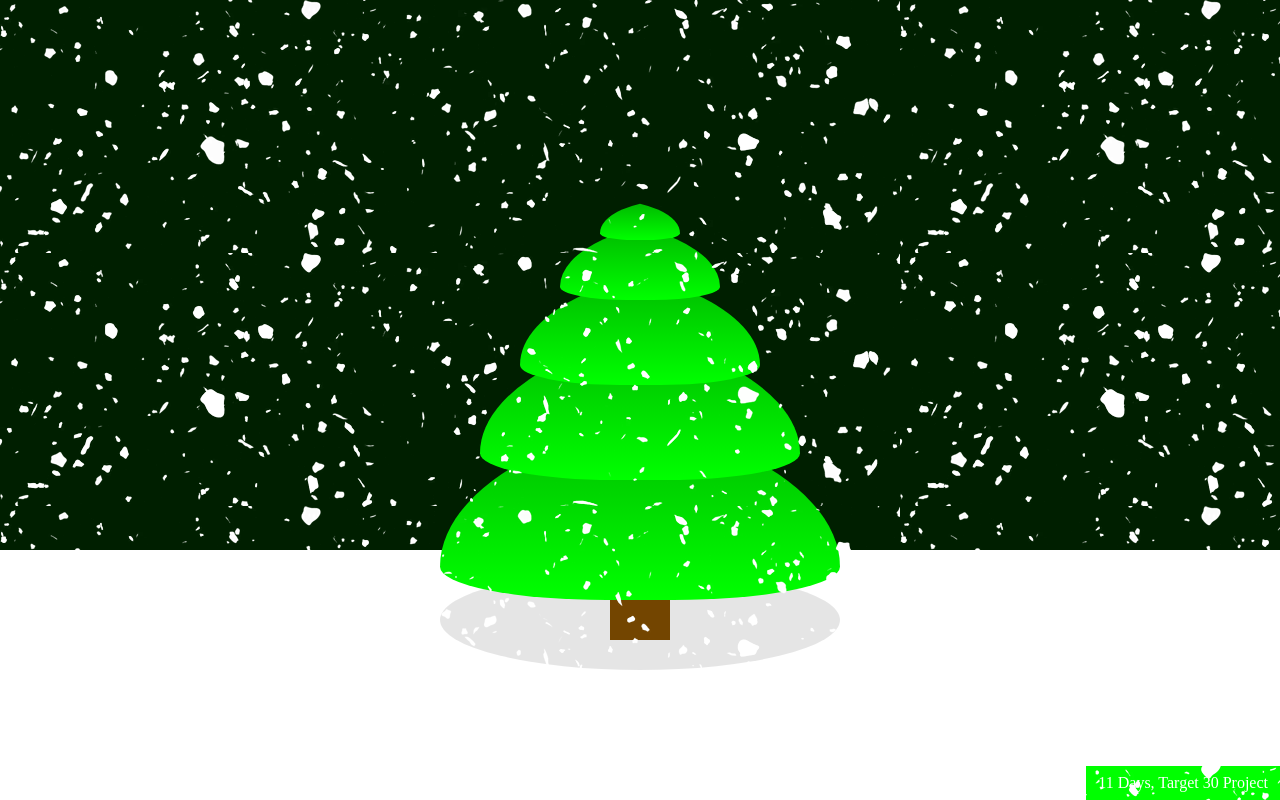
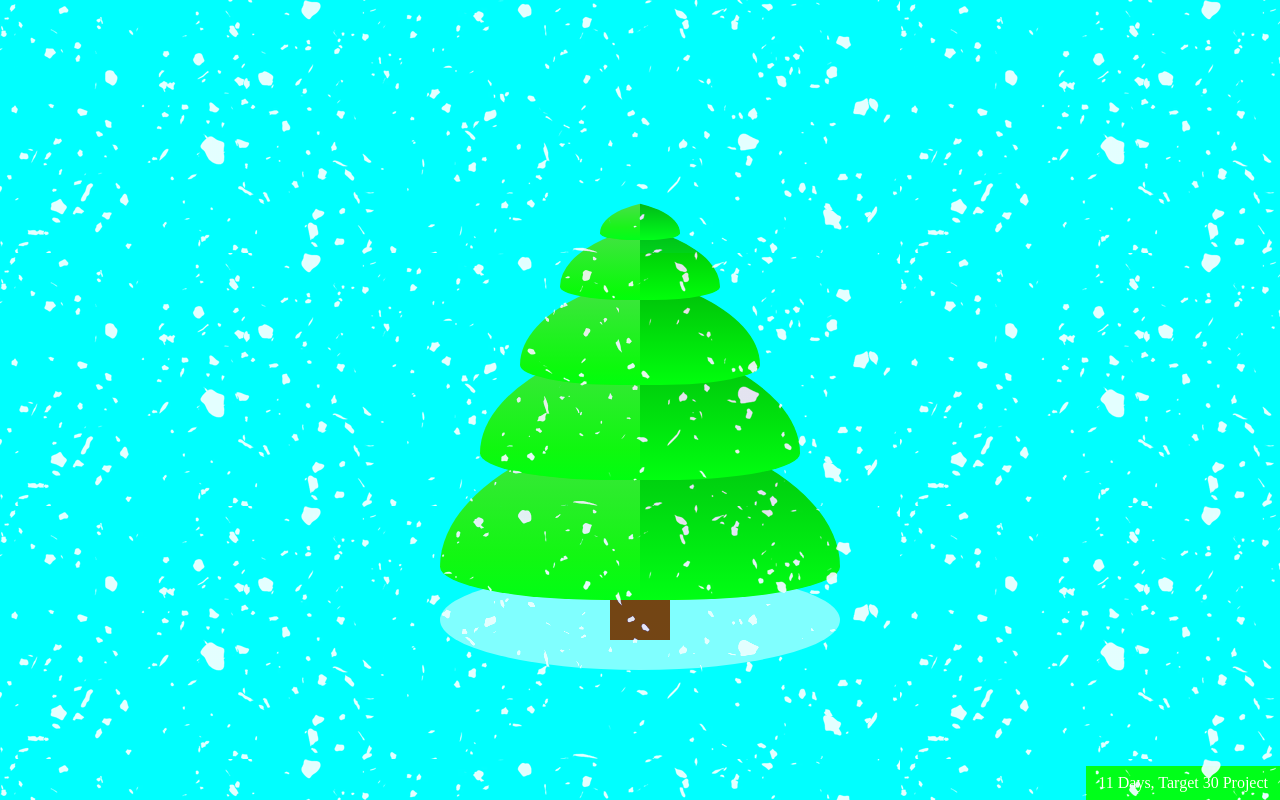
Before and after one commit to nikhilroy2/11-Days-Target-30-Project-Snow-Raining, a plain HTML site: page index.html in a window 1280 px wide. Drawn offline with Linux system fonts and the light colour scheme.

Commit message:
change color

```diff
--- a/css/style.scss
+++ b/css/style.scss
@@ -11,7 +11,7 @@ body{
     display: flex;
     justify-content: center;
     align-items: center;
-    background: #001f00;
+    background: cyan;
 }
 body::before{
     content: '';
@@ -19,7 +19,7 @@ body::before{
     bottom: 0px;
     left: 0px;
     height: 250px;
-    background: #fff;
+    background: cyan;
     width: 100%;
 }
 .tree{
@@ -44,7 +44,7 @@ body::before{
         width: 100%;
         height: 100px;
         border-radius: 50%;
-        background: rgba(0,0,0,0.1);
+        background: rgba(255, 255, 255,.5);
     }
 
     div{
@@ -66,7 +66,7 @@ body::before{
                 left: 0%;
                 width: 200%;
                 height: 100%;
-                background: linear-gradient(#00b300,#0f0);
+                background: linear-gradient(#50dd50,#0f0);
                 border-top-left-radius: 110% 100%;
                 border-top-right-radius: 0% 100%;
                 border-bottom-left-radius: 50% 20%;
@@ -118,9 +118,9 @@ body::before{
         left: 0px;
         width: 100%;
         height: 100%;
-        background: url('../img/snow.png');
+        background: linear-gradient(rgba(0, 0, 0,.1), rgba(0, 0, 255,.1)), url('../img/snow.png');
         z-index: 100;
-        mix-blend-mode: screen;
+        mix-blend-mode: lighten;
         transform: scale(1);
         animation: animate 2s linear infinite;
         @keyframes animate{
```
Also changed, not shown: css/style.css, 1 other file.
